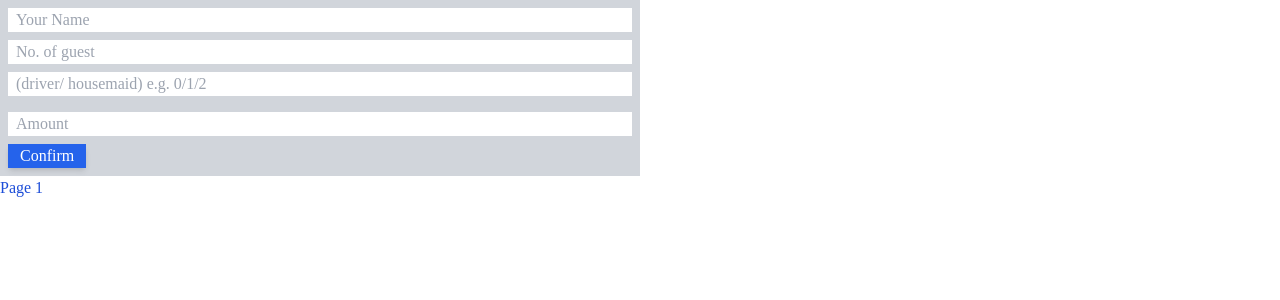
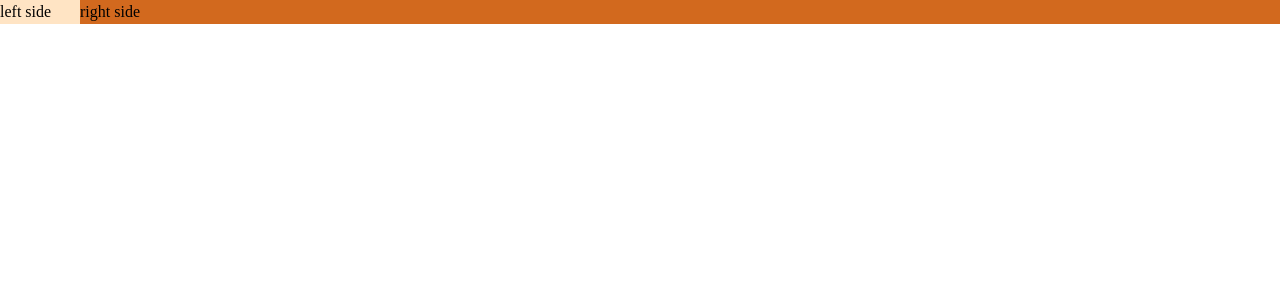
Before and after one commit to rezwan563/my-app, a React (Vite) app: page / in a window 1280 px wide. Shown: the top 300 px of the page. Built offline with nearby package versions, Linux system fonts and the light colour scheme.

Commit message:
Changed folder structure for inventory dashboard

```diff
--- /dev/null
+++ b/src/(apps)/layout/AppLayout.css
@@ -0,0 +1,12 @@
+.box{
+    display: grid;
+    grid-template-columns: 80px auto;
+}
+
+.sidebar{
+    background-color: bisque;
+}
+
+.content{
+    background-color: chocolate;
+}
--- /dev/null
+++ b/src/(apps)/layout/AppLayout.tsx
@@ -0,0 +1,12 @@
+import './AppLayout.css'
+
+const AppLayout = () => {
+  return (
+    <div className='box'>
+        <p className='sidebar'>left side</p>
+        <p className='content'>right side</p>
+    </div>
+  );
+};
+
+export default AppLayout;
```
Also changed, not shown: src/routes/Router.tsx (+3 -12 lines).
